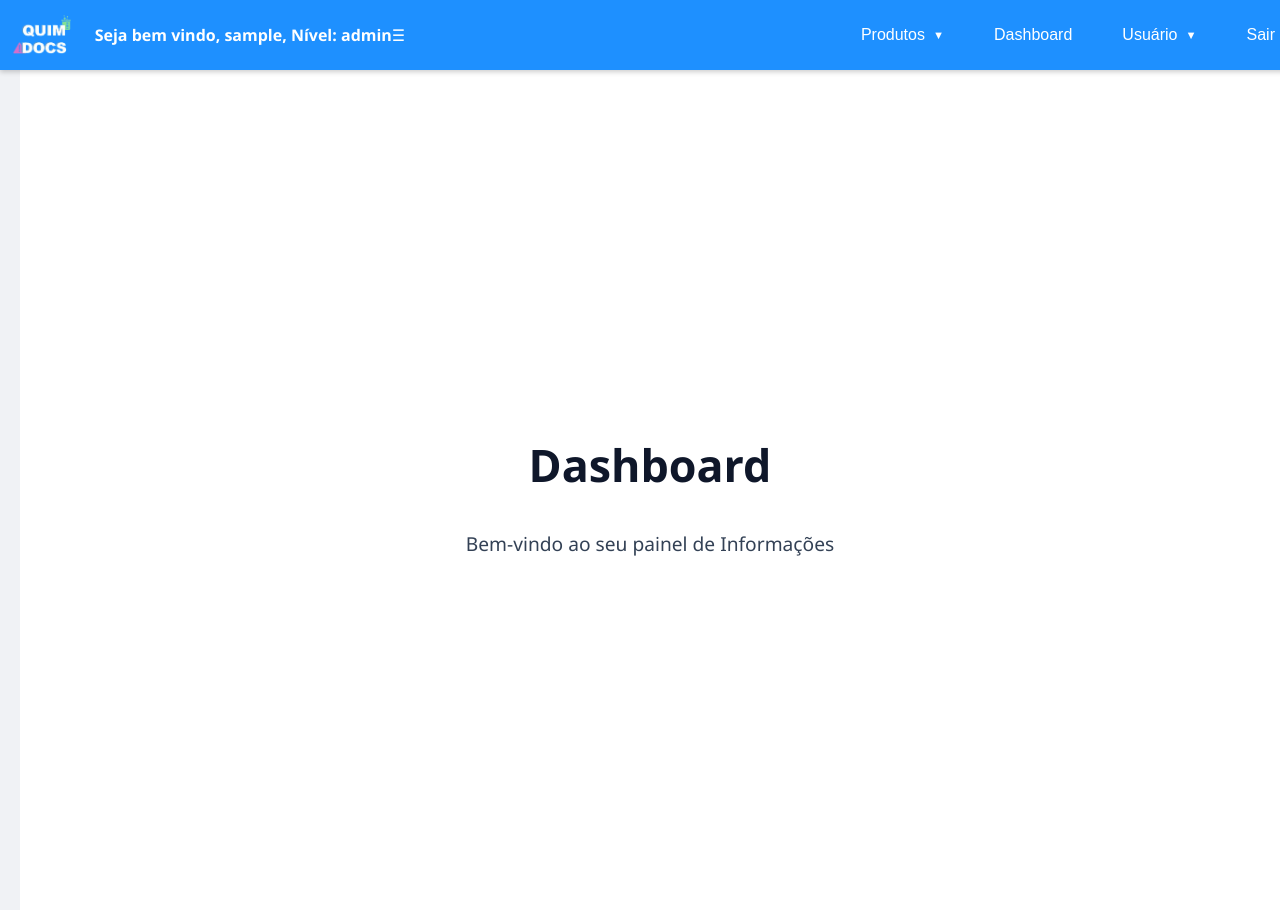
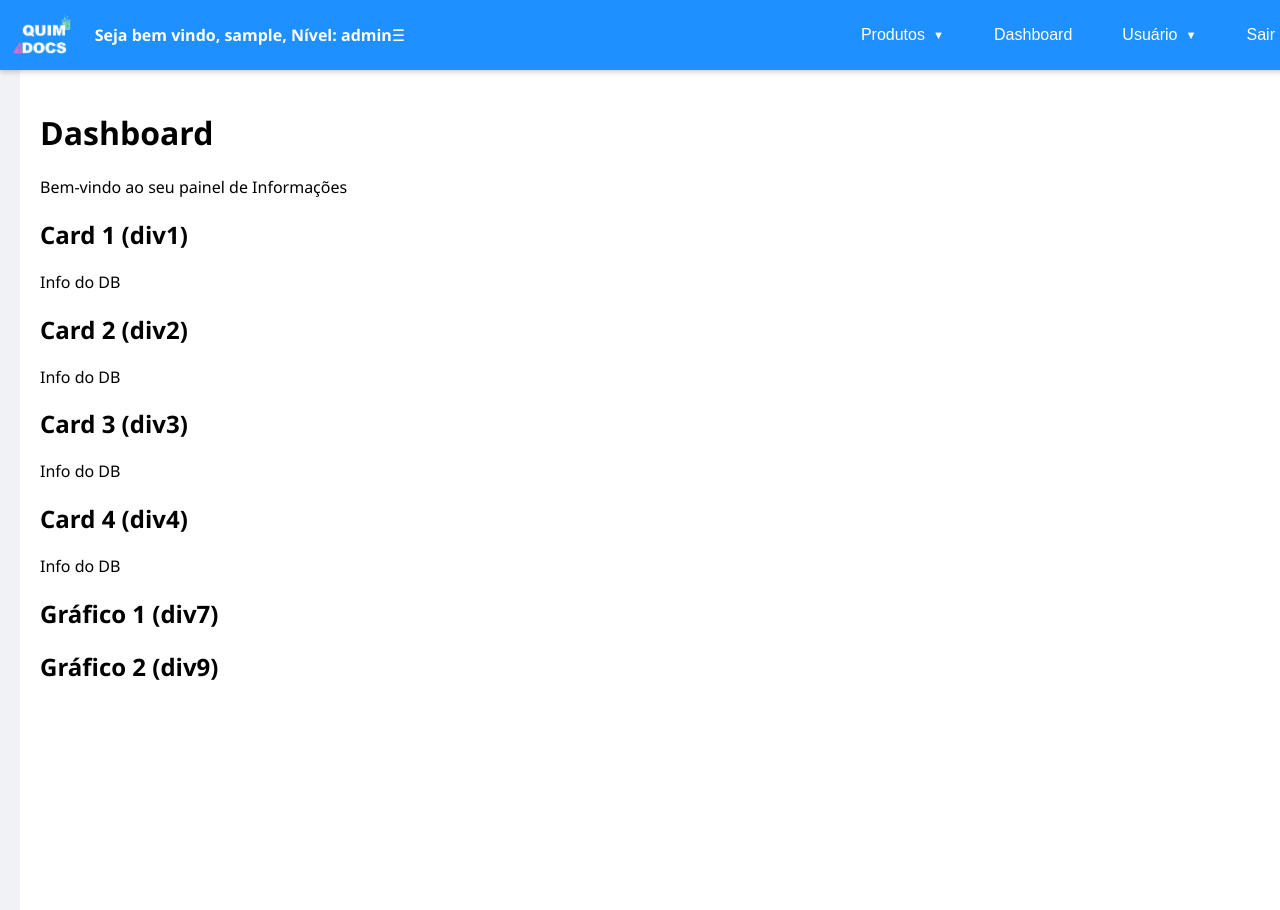
Before and after one commit to Dooooug/QuimiDocs_Deploy, a React (Create React App) app: page /app/dashboard in a window 1280 px wide. Built offline with nearby package versions, Linux system fonts and the light colour scheme; no server answers; sample sign-in values are in the browser's storage.

Commit message:
Estilizando o Dashboard

```diff
--- a/src/pages/Dashboard/DashboardPage.js
+++ b/src/pages/Dashboard/DashboardPage.js
@@ -1,12 +1,69 @@
 // src/pages/Dashboard/DashboardPage.js
 import React from 'react';
+// Importamos o CSS atualizado que conterá o grid
 import '../../styles/DashboardPage.css';
+
+/* OPCIONAL: Quando você criar seus componentes de Card e Gráfico,
+  você pode importá-los e substituir os placeholders.
+
+  import Card from '../../components/Card';
+  import Chart from '../../components/Chart';
+*/
 
 function DashboardPage() {
   return (
-    <div className="dashboard-container">
-      <h1>Dashboard</h1>
-      <p>Bem-vindo ao seu painel de Informações</p>
+    // Este é o container 'parent' do seu grid.
+    // A classe 'dashboard-container' antiga foi substituída por esta no CSS.
+    <div className="dashboard-grid-parent">
+
+      {/* Área 1: Título (Criei esta área para organizar seu H1 e P) */}
+      <div className="dashboard-title-area">
+        <h1>Dashboard</h1>
+        <p>Bem-vindo ao seu painel de Informações</p>
+      </div>
+
+      {/* Área 2: Cards (div1 a div4)
+        Aqui entrarão os 4 cards com informações do banco de dados.
+      */}
+      <div className="dashboard-item div1">
+        {/* Ex: <Card title="Total de Produtos" ... /> */}
+        <h2>Card 1 (div1)</h2>
+        <p>Info do DB</p>
+      </div>
+      <div className="dashboard-item div2">
+        <h2>Card 2 (div2)</h2>
+        <p>Info do DB</p>
+      </div>
+      <div className="dashboard-item div3">
+        <h2>Card 3 (div3)</h2>
+        <p>Info do DB</p>
+      </div>
+      <div className="dashboard-item div4">
+        <h2>Card 4 (div4)</h2>
+        <p>Info do DB</p>
+      </div>
+
+      {/* Área 3: Gráficos (div7 e div9)
+
+        NOTA: No seu CSS original, 'div8' e 'div9' conflitavam.
+        Eu usei 'div7' e 'div9' que criam um layout 2x2 balanceado.
+
+        'div7' é o seu primeiro gráfico (ocupando 2 colunas).
+      */}
+      <div className="dashboard-item dashboard-chart div7">
+        {/* Ex: <Chart type="bar" ... /> */}
+        <h2>Gráfico 1 (div7)</h2>
+      </div>
+
+      {/* 'div9' é o seu segundo gráfico (ocupando as outras 2 colunas).
+        Você mencionou 'div8' na descrição, mas 'div9' no CSS
+        cria o layout que acredito que você queira.
+      */}
+      <div className="dashboard-item dashboard-chart div9">
+         {/* Ex: <Chart type="pie" ... /> */}
+        <h2>Gráfico 2 (div9)</h2>
+      </div>
+
     </div>
   );
 }
```
